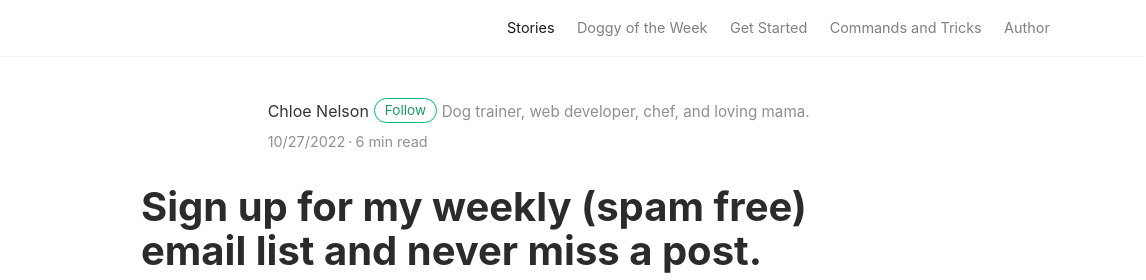
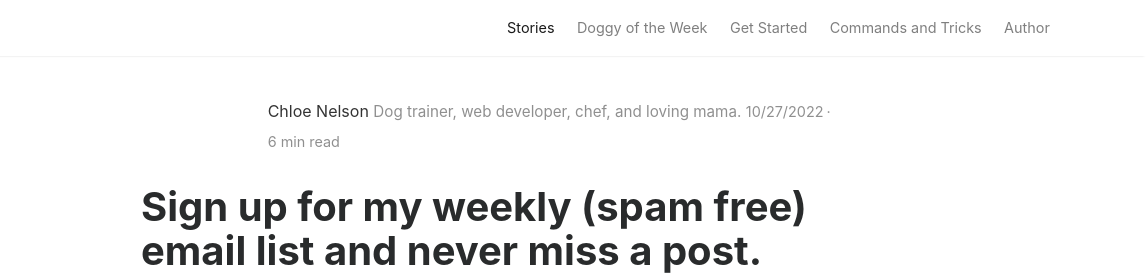
Before and after one commit to HerMajestyChloe/doggydays.net, a plain HTML site: page docs/email list.html in a window 1280 px wide. Shown: the top 280 px of the page, 134-1280 px from the left. Drawn offline with Linux system fonts and the light colour scheme.

Commit message:
Update email list.html

```diff
--- a/docs/email list.html
+++ b/docs/email list.html
@@ -105,7 +105,7 @@
 						<a href="/author.html"><img class="" src="" alt=""></a>
 					</div>
 					<div class="col-md-10">
-						<a class="link-dark" href="/author.html">Chloe Nelson</a><a href="#" class="btn follow">Follow</a>
+						<a class="link-dark" href="/author.html">Chloe Nelson</a>
 						<span class="author-description">Dog trainer, web developer, chef, and loving mama. </span>
 						<span class="post-date">10/27/2022</span><span class="dot"></span><span class="post-read">6 min read</span>
 					</div>
```
